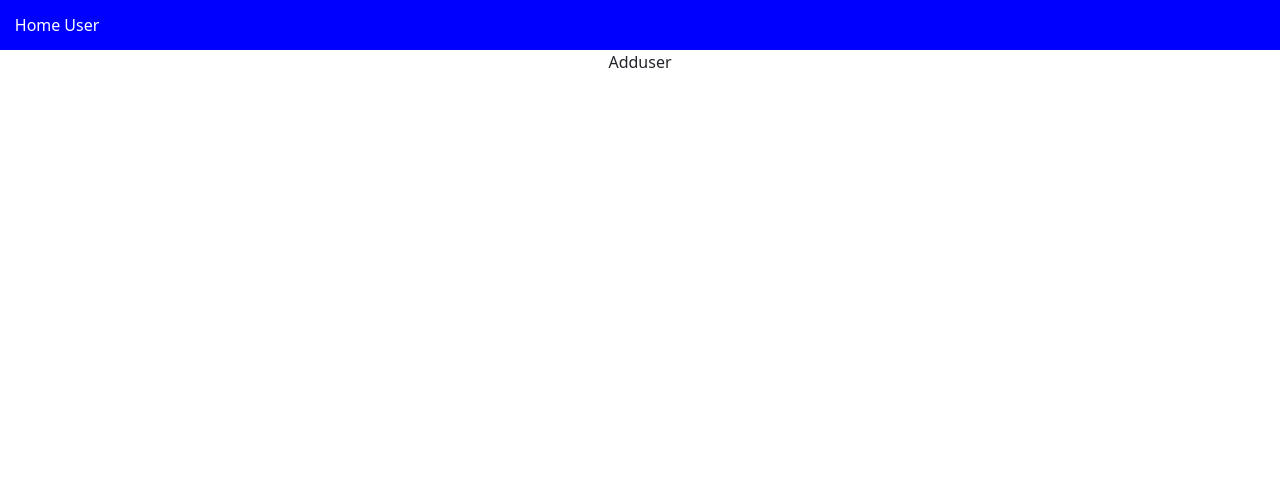
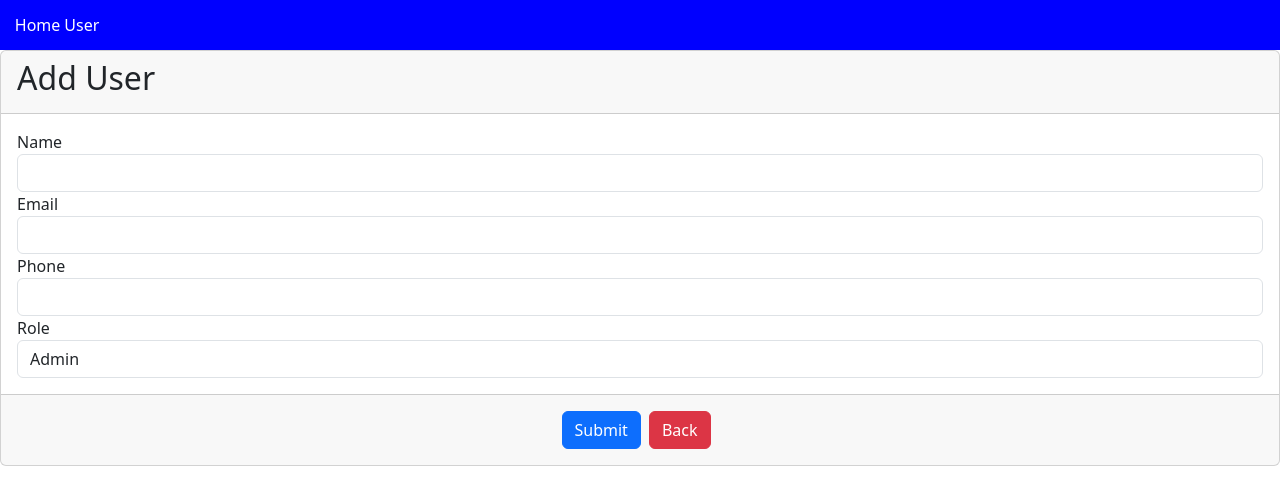
Before and after one commit to ShafiaAnsar/Redux-users, a React (Create React App) app: page /user/add in a window 1280 px wide. Shown: the top 504 px of the page. Built offline with nearby package versions, Linux system fonts and the light colour scheme.

Commit message:
Add User

```diff
--- a/src/App.css
+++ b/src/App.css
@@ -1,9 +1,7 @@
 .App {
   text-align: center;
 }
-.card-header{
-  text-align: right;
-}
+
 .header{
   width: 100%;
   background-color: blue;
--- a/src/Component/Adduser.jsx
+++ b/src/Component/Adduser.jsx
@@ -1,7 +1,46 @@
-
+import { Link } from "react-router-dom"
 const Adduser = () => {
   return (
-    <div>Adduser</div>
+    <div className="card">
+      <div className="card-header" style={{textAlign:'left'}}>
+        <h2>Add User</h2>
+      </div>
+      <div className="card-body"style={{textAlign:'left'}}>
+        <div className="row">
+          <div className="col-lg-12">
+            <div className="form-group">
+              <label>Name</label>
+              <input className="form-control" ></input>
+            </div>
+          </div>
+          <div className="col-lg-12">
+            <div className="form-group">
+              <label>Email</label>
+              <input className="form-control"></input>
+            </div>
+          </div>
+          <div className="col-lg-12">
+            <div className="form-group">
+              <label>Phone</label>
+              <input className="form-control"></input>
+            </div>
+          </div>
+          <div className="col-lg-12">
+            <div className="form-group">
+              <label>Role</label>
+              <select className="form-control">
+                <option value="admin">Admin</option>
+                <option value="staff">Staff</option>
+              </select>
+            </div>
+          </div>
+        </div>
+      </div>
+      <div className="card-footer">
+        <button className="btn btn-primary" type="submit">Submit</button>
+        <Link to={"/user"} className='btn btn-danger m-2'>Back</Link>
+      </div>
+    </div>
   )
 }
 
--- a/src/Component/UserListing.jsx
+++ b/src/Component/UserListing.jsx
@@ -20,7 +20,7 @@ if(window.confirm("Do you want to remove?")){
     props.user.errmessage ? <div><h2>{props.user.errmessage}</h2></div> :
 
     <div className="card">
-      <div className="card-header">
+      <div className="card-header" style={{textAlign:'right'}}>
       <Link to={'/user/add'} className="btn btn-success">Add [+]</Link>
       </div>
       <div className="card-body">
@@ -46,7 +46,7 @@ if(window.confirm("Do you want to remove?")){
                     <td>{item.phone}</td>
                     <td>{item.role}</td>
                     <td>
-                      <Link to={'/user/edit'+item.id} className="btn btn-primary m-2"> Edit </Link>
+                      <Link to={'/user/edit/'+item.id} className="btn btn-primary m-2"> Edit </Link>
                        <button onClick={()=>{handledelete(item.id)}} className="btn btn-danger">Delete</button>
                     </td>
                 </tr>
```
